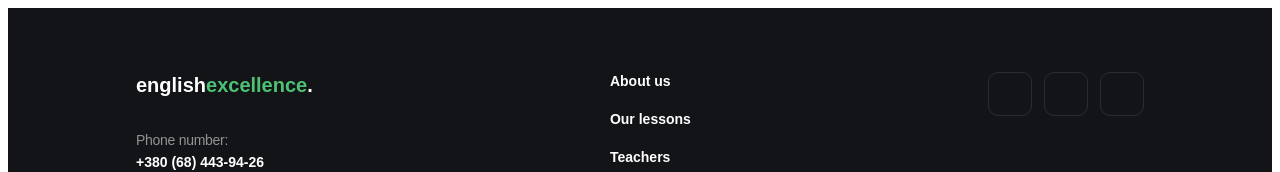
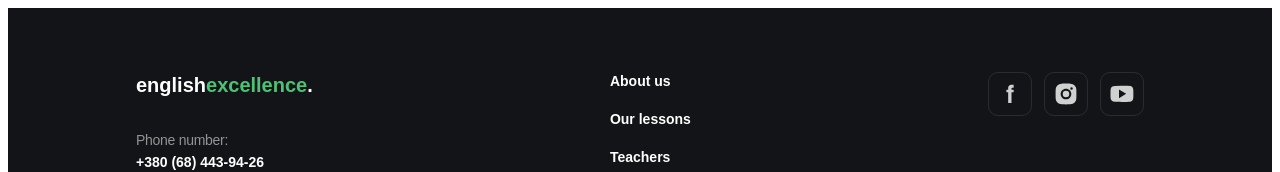
Before and after one commit to vosan/project-english3, a website: page src/index.html in a window 1280 px wide. Shown: the top 172 px of the page. Drawn offline with nearby package versions, Linux system fonts and the light colour scheme; files that its build step writes are made by us from their sources; files whose address does not match are found by name.

Commit message:
footer: restructure social media section with semantic `<ul>` and update styles

```diff
--- a/src/components/footer/footer.css
+++ b/src/components/footer/footer.css
@@ -104,6 +104,9 @@
   flex-direction: row;
   align-items: flex-start;
   gap: 12px;
+  list-style: none;
+  padding: 0;
+  margin: 0;
 }
 
 .footer__social-link {
--- a/src/components/footer/footer.html
+++ b/src/components/footer/footer.html
@@ -40,38 +40,47 @@
       </ul>
     </nav>
 
-    <div class="footer__socials">
+    <ul class="footer__socials">
+      <li class="footer__social-item">
         <a
           href="https://www.facebook.com/goITclub/"
           class="footer__social-link"
           aria-label="Facebook"
           target="_blank"
+          rel="noopener noreferrer"
         >
           <svg class="footer__social-icon" width="28" height="28">
-          <use href="#"></use>
+            <use href="images/icons.svg#icon-facebook"></use>
           </svg>
         </a>
+      </li>
+      <li class="footer__social-item">
         <a
           href="https://www.instagram.com/goitclub/"
           class="footer__social-link"
           aria-label="Instagram"
           target="_blank"
+          rel="noopener noreferrer"
         >
           <svg class="footer__social-icon" width="28" height="28">
-          <use href="#"></use>
+            <use href="images/icons.svg#icon-instagram"></use>
           </svg>
         </a>
+      </li>
+      <li class="footer__social-item">
         <a
           href="https://www.youtube.com/c/GoIT"
           class="footer__social-link"
           aria-label="YouTube"
           target="_blank"
+          rel="noopener noreferrer"
         >
           <svg class="footer__social-icon" width="28" height="28">
-          <use href="#"></use>
+            <use href="images/icons.svg#icon-youtube"></use>
           </svg>
         </a>
-    </div>
+      </li>
+    </ul>
   </div>
 
   <div class="footer__bottom">
```
Lines whose indentation alone changed are shown as unchanged.
